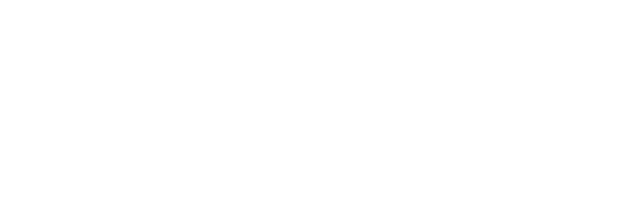
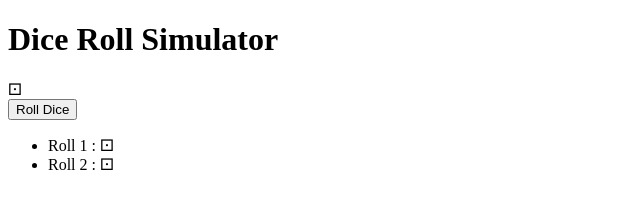
Before and after one commit to aklema094/Dice-Roll-Simulator, a plain HTML site: page index.html in a window 1280 px wide. Shown: the whole page, without its empty margins (0-640 px from the left). Drawn offline with Linux system fonts and the light colour scheme.

Commit message:
added ui

```diff
--- a/index.html
+++ b/index.html
@@ -7,6 +7,13 @@
     <title>Document</title>
 </head>
 <body>
+    <h1>Dice Roll Simulator</h1>
+    <div class="class" id="dice">&#9856;</div>
+    <button id="roll-button"> Roll Dice </button>
+    <ul id="roll-history">
+        <li>Roll 1 : <span>&#9856;</span></li>
+        <li>Roll 2 : <span>&#9856;</span></li>
+    </ul>
 
 </body>
 <script src="app.js"></script>
```
